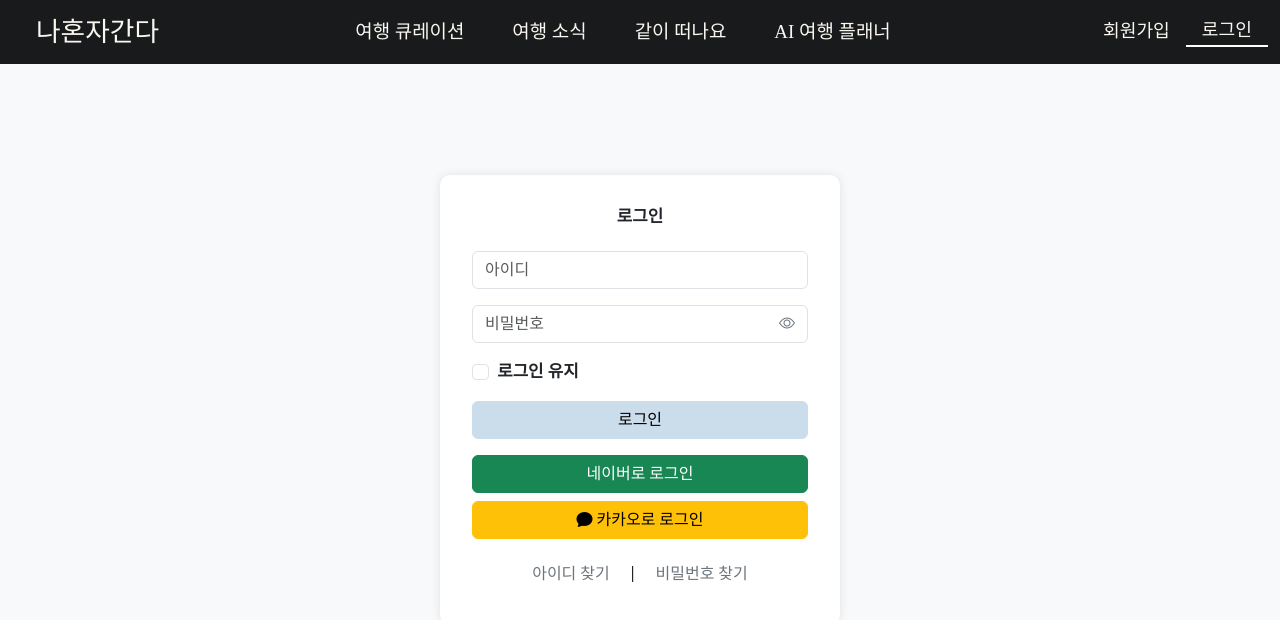
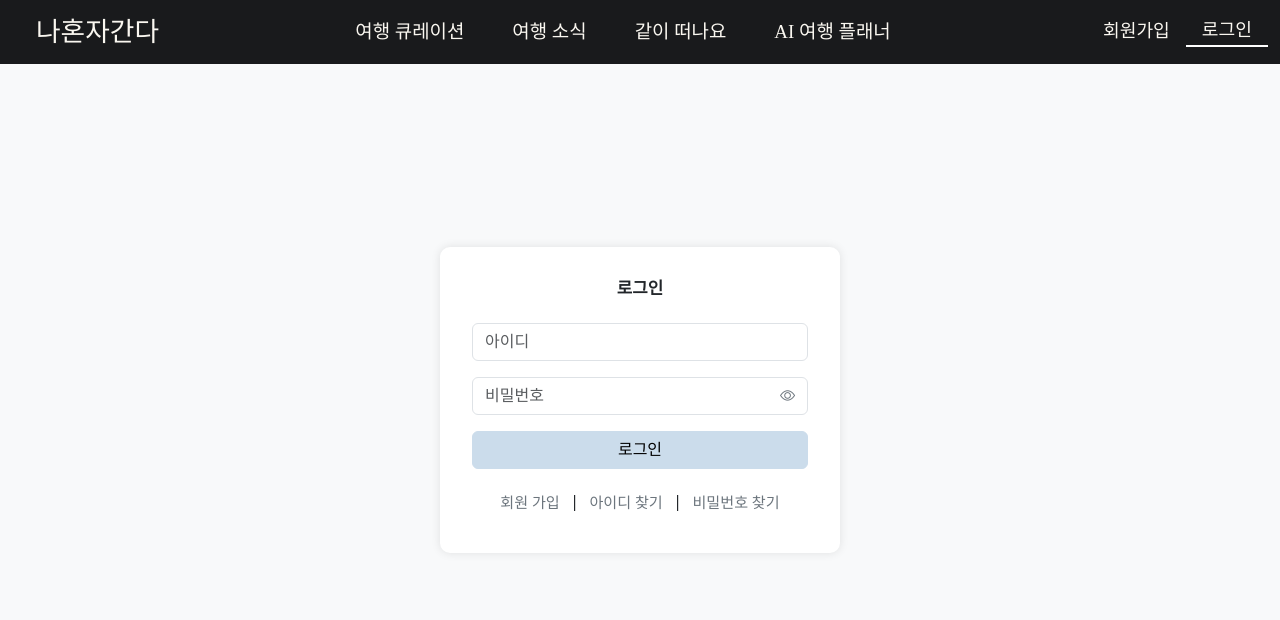
Before and after one commit to TEAM-NHG/NHG, a Vue app in the folder nhj_front/: page /login in a window 1280 px wide. Shown: the top 620 px of the page. Built offline with nearby package versions, Linux system fonts and the light colour scheme; no server answers; a web font is replaced by a local one; what vue3-kakao-maps would draw is missing.

Commit message:
🔥 안쓰는 부분 삭제 💄 회원가입 버튼 생성

```diff
--- a/nhj_front/src/views/LoginView.vue
+++ b/nhj_front/src/views/LoginView.vue
@@ -30,33 +30,15 @@
           </button>
         </div>
 
-        <!-- 로그인 유지 체크박스 -->
-        <div class="mb-3 form-check">
-          <input
-            type="checkbox"
-            class="form-check-input"
-            id="keepLogin"
-            v-model="keepLogin">
-          <label class="form-check-label" for="keepLogin">로그인 유지</label>
-        </div>
-
         <!-- 로그인 버튼 -->
         <button type="submit" class="btn btn-primary w-100 mb-3">로그인</button>
 
-        <!-- 소셜 로그인 -->
-        <div class="social-login mb-3">
-          <button type="button" class="btn btn-success w-100 mb-2" @click="naverLogin">
-            <i class="bi bi-n"></i> 네이버로 로그인
-          </button>
-          <button type="button" class="btn btn-warning w-100" @click="kakaoLogin">
-            <i class="bi bi-chat-fill"></i> 카카오로 로그인
-          </button>
-        </div>
-
         <!-- 아이디/비밀번호 찾기 -->
         <div class="text-center">
+          <button type="button" class="btn btn-link" @click="goSignUp">회원 가입</button>
+          <span>|</span>
           <button type="button" class="btn btn-link" @click="showUserFindIdModal">아이디 찾기</button>
-          <span class="mx-2">|</span>
+          <span>|</span>
           <button type="button" class="btn btn-link" @click="showFindPasswordModal">비밀번호 찾기</button>
         </div>
       </form>
@@ -86,7 +68,6 @@ const authStore = useAuthStore();
 
 const router = useRouter();
 const showPassword = ref(false);
-const keepLogin = ref(false);
 const showIdModal = ref(false);
 const showPasswordModal = ref(false);
 
@@ -111,15 +92,6 @@ const handleLogin = async () => {
   }
 };
 
-// 소셜 로그인 처리
-const naverLogin = () => {
-  // 네이버 로그인 구현
-};
-
-const kakaoLogin = () => {
-  // 카카오 로그인 구현
-};
-
 // 아이디/비밀번호 찾기 모달 표시
 const showUserFindIdModal = () => {
   showIdModal.value = true;
@@ -128,6 +100,10 @@ const showUserFindIdModal = () => {
 const showFindPasswordModal = () => {
   showPasswordModal.value = true;
 };
+
+const goSignUp = () => {
+  router.push({name:'signup'})
+}
 </script>
 
 <style scoped>
@@ -160,6 +136,7 @@ const showFindPasswordModal = () => {
 }
 
 .btn-link {
+  font-size: 90%;
   color: #6c757d;
   text-decoration: none;
 }
```
